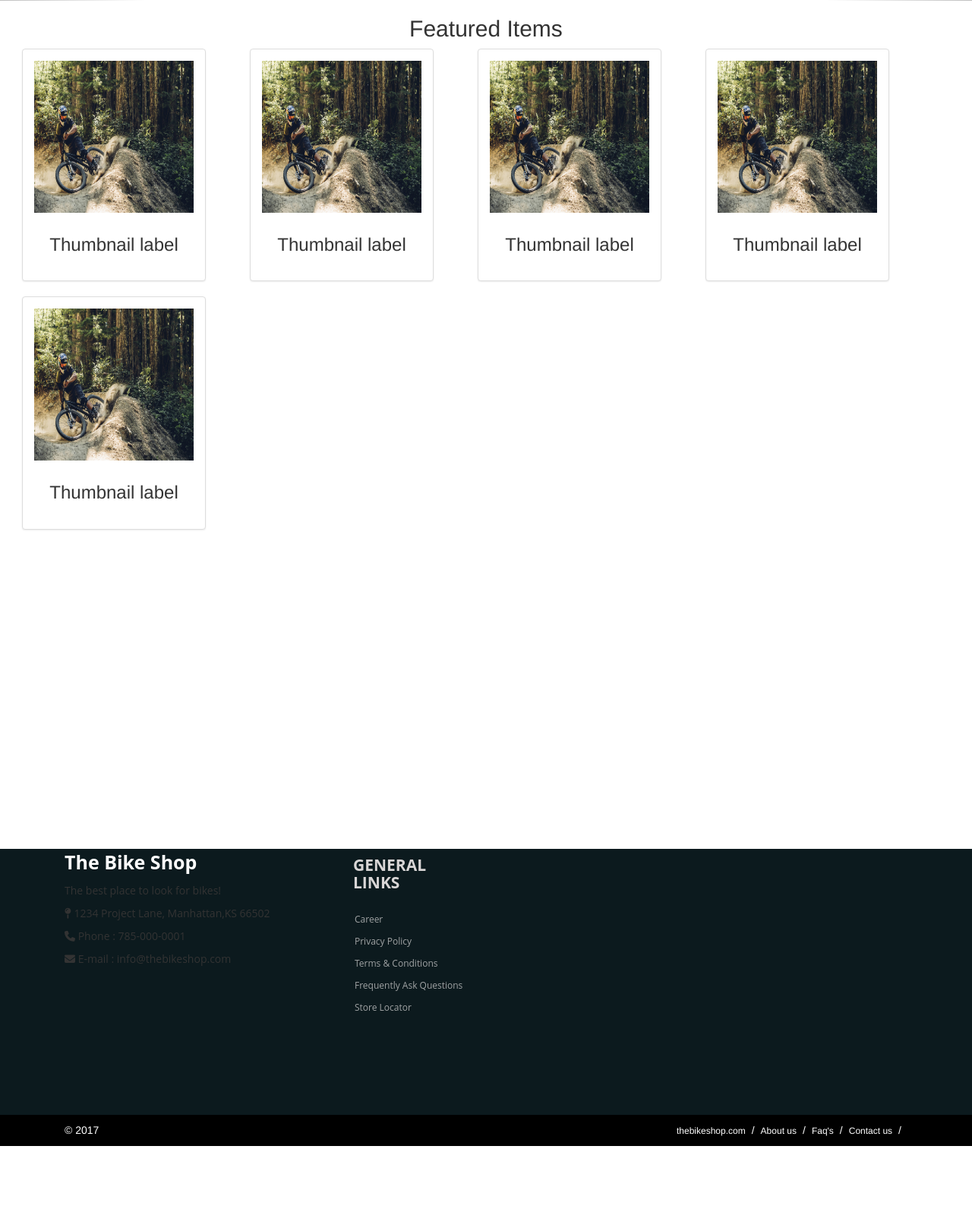
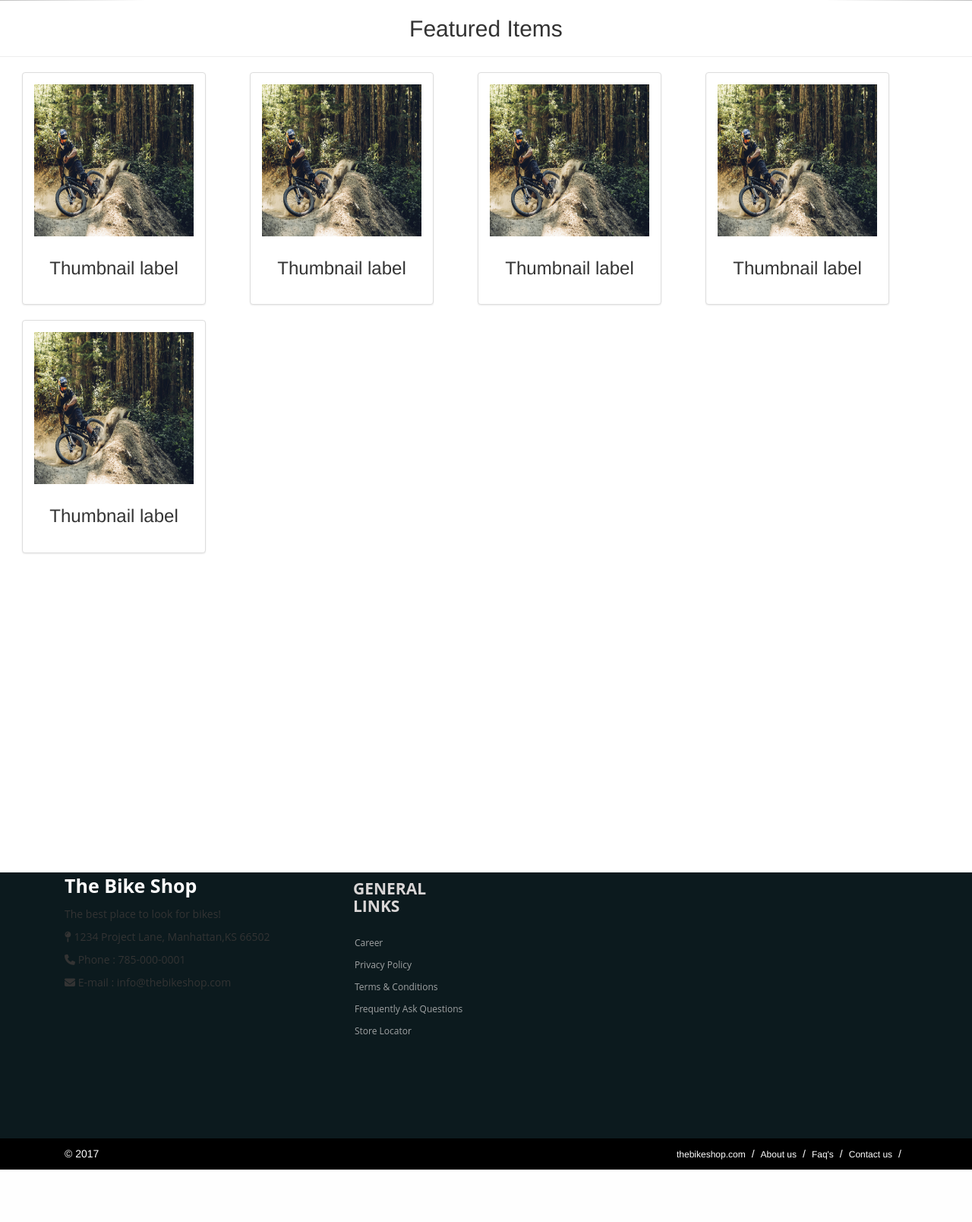
Before and after one commit to jacobmoldrup/CIS526FinalProject, a Django app: page / in a window 1280 px wide. Shown: the part 570-2178 px from the top of the page at 76% size. After the commit the page ends 2109 px from the top, so only its background shows below. Run offline with Django 3.2, Linux system fonts and the light colour scheme; some libraries are stand-ins or nearby versions.

Commit message:
floating footer fixed

```diff
--- a/BikeShop/static/styles/items.css
+++ b/BikeShop/static/styles/items.css
@@ -2,6 +2,11 @@
     margin-left: 250px;
     position: relative;
     padding: 20px;
+}
+
+#card-container{
+    display: flex;
+    justify-content: center;
 }
 #sidebar-wrapper {
     z-index: 1000;
--- a/BikeShop/static/styles/layout.css
+++ b/BikeShop/static/styles/layout.css
@@ -1,7 +1,5 @@
 
-body{
-    padding-bottom: 100px;
-}
+
 
 .wrap{
   min-height: 100%;
--- a/BikeShop/templates/Layout/index.html
+++ b/BikeShop/templates/Layout/index.html
@@ -44,6 +44,7 @@
   </a>
 </div>
     <h2 id="featured-items">Featured Items</h2>
+    <hr>
 <div id="card-container">
     <div class="row">
 
--- a/BikeShop/templates/pages/bikes.html
+++ b/BikeShop/templates/pages/bikes.html
@@ -36,6 +36,7 @@
                 <div class="row">
                     <div class="col-lg-12">
                     <h3 id="title">Hello! This is the Bikes page!</h3>
+                        <hr>
                     </div>
                 </div>
     </div>
```
